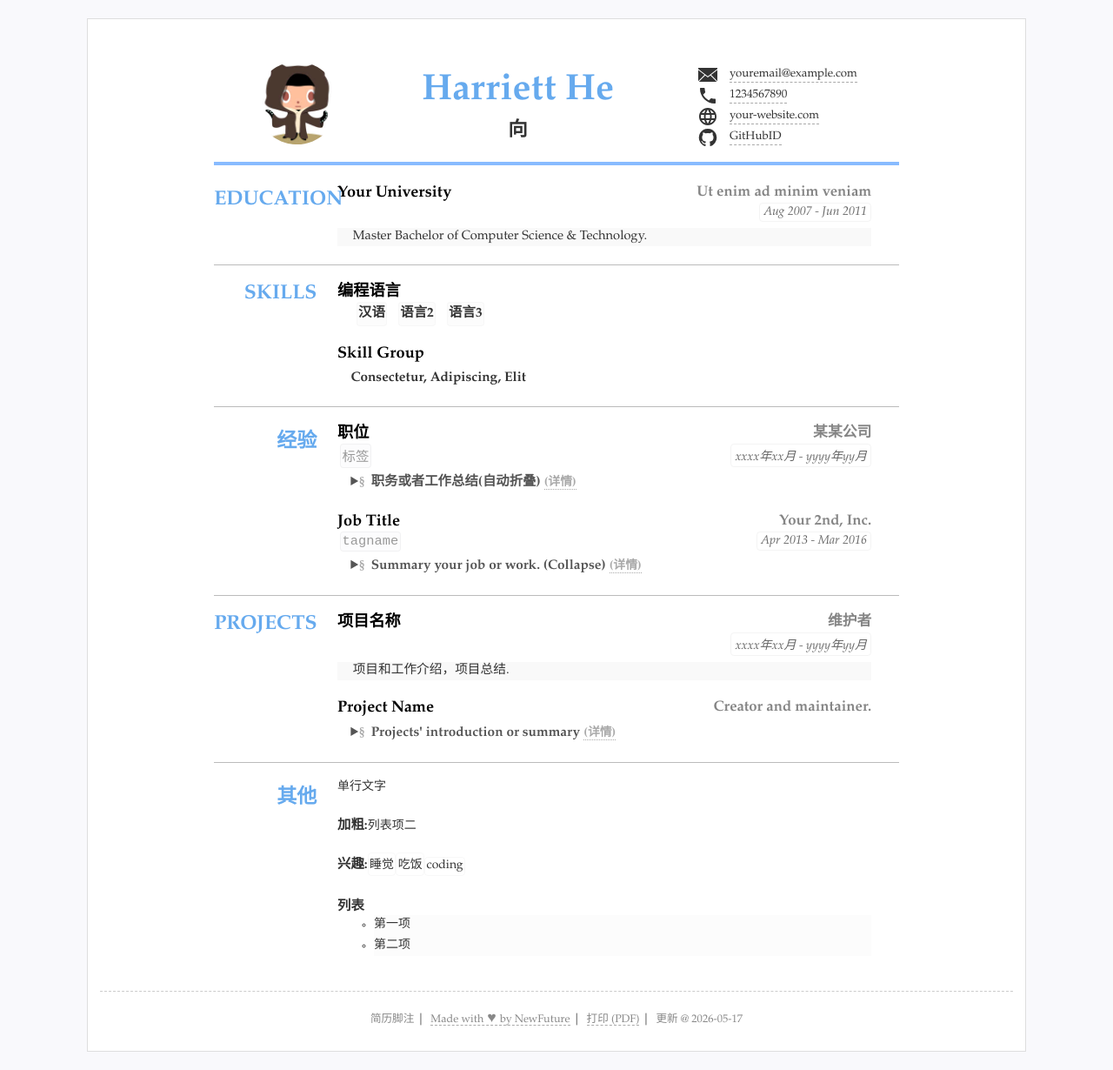
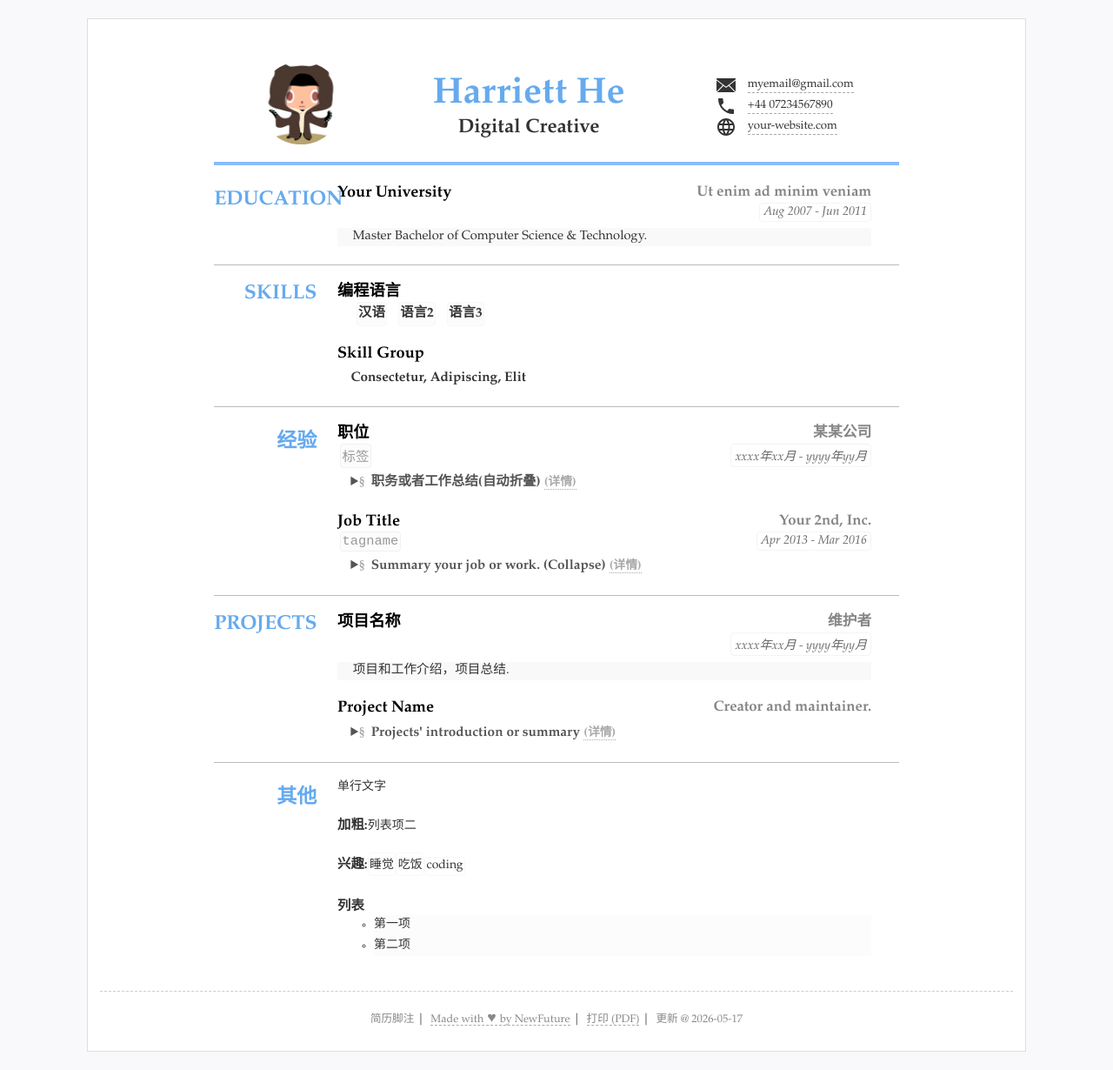
Before and after one commit to cuiyayahh/cvv, a Jekyll site: the page built from index.html, in a window 1280 px wide. Shown: the whole page at 87% size. Built offline with Jekyll 4.4.1, drawn with Linux system fonts in a browser that asks for light colours.

Commit message:
Update resume.yml

```diff
--- a/_data/resume.yml
+++ b/_data/resume.yml
@@ -4,23 +4,20 @@
 title: "简历标题"
 lang: "zh" #语言设置 zh表示中文 en 表示英语
 name: "Harriett He"
-jobtitle: "向" #可空不显示
+jobtitle: "Digital Creative" #可空不显示
 photo: "assets/img/photo.jpg" #照片可空，不显示
 
 #联系方式
 contact: #联系方式连接等3~5行
-- text: "youremail@example.com" #文本内容
+- text: "myemail@gmail.com" #文本内容
   href: 'mailto:youremail@example.com' #链接，无链接则空
   icon: 'icons/email.svg' #图标 svg文件
-- text: "1234567890"
+- text: "+44 07234567890"
   href: 'tel:1234567890'
   icon: 'icons/phone.svg'
 - text: "your-website.com"
-  href: 'http://your-website.com'
+  href: 'http://my-website.com'
   icon: 'icons/web.svg'
-- text: "GitHubID"
-  href: 'https://github.com/NewFuture'
-  icon: "icons/github.svg"
   attr: 'target="_blank"' #新标签页打开
   # - text: "地址"
   #   icon: "icons/location.svg"
```
